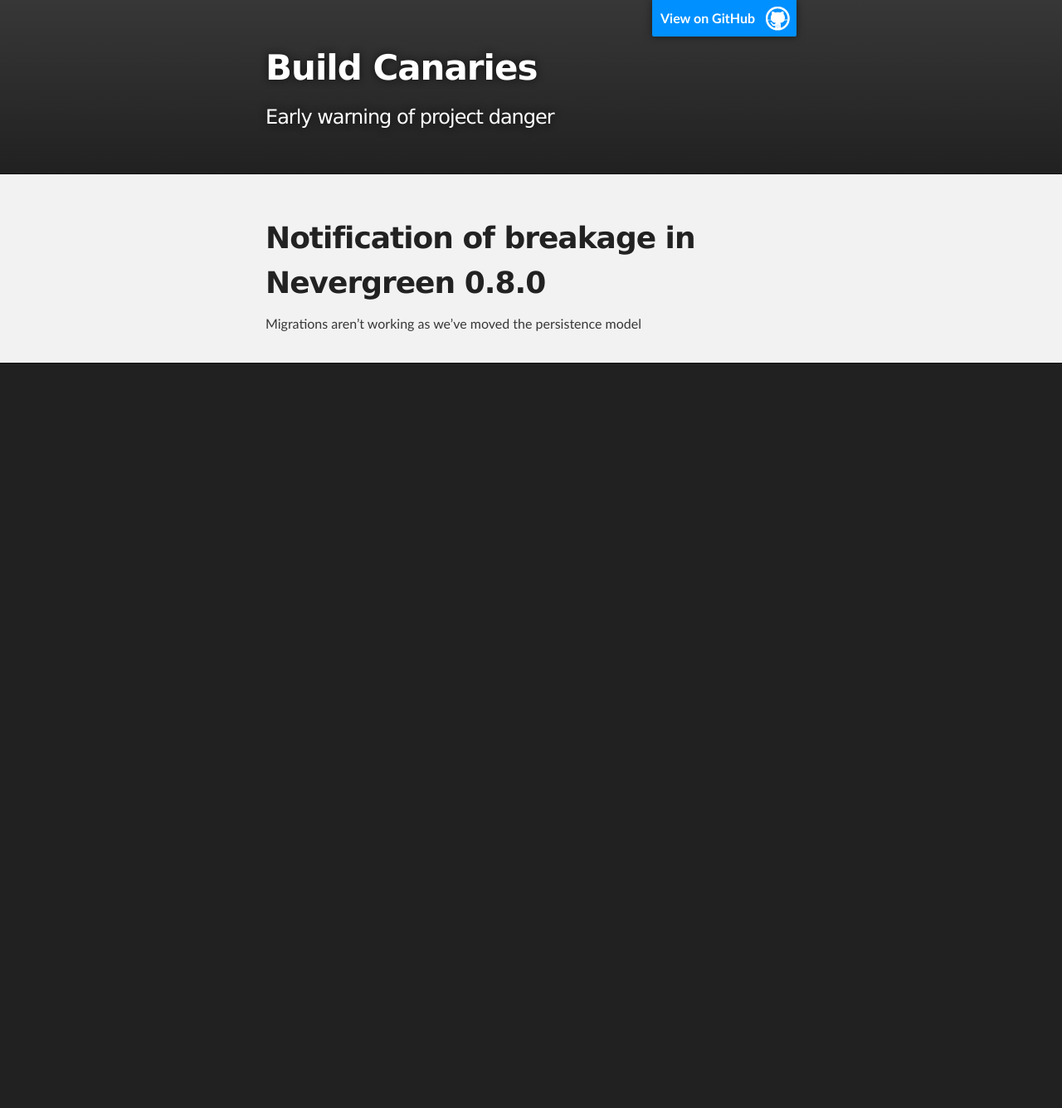
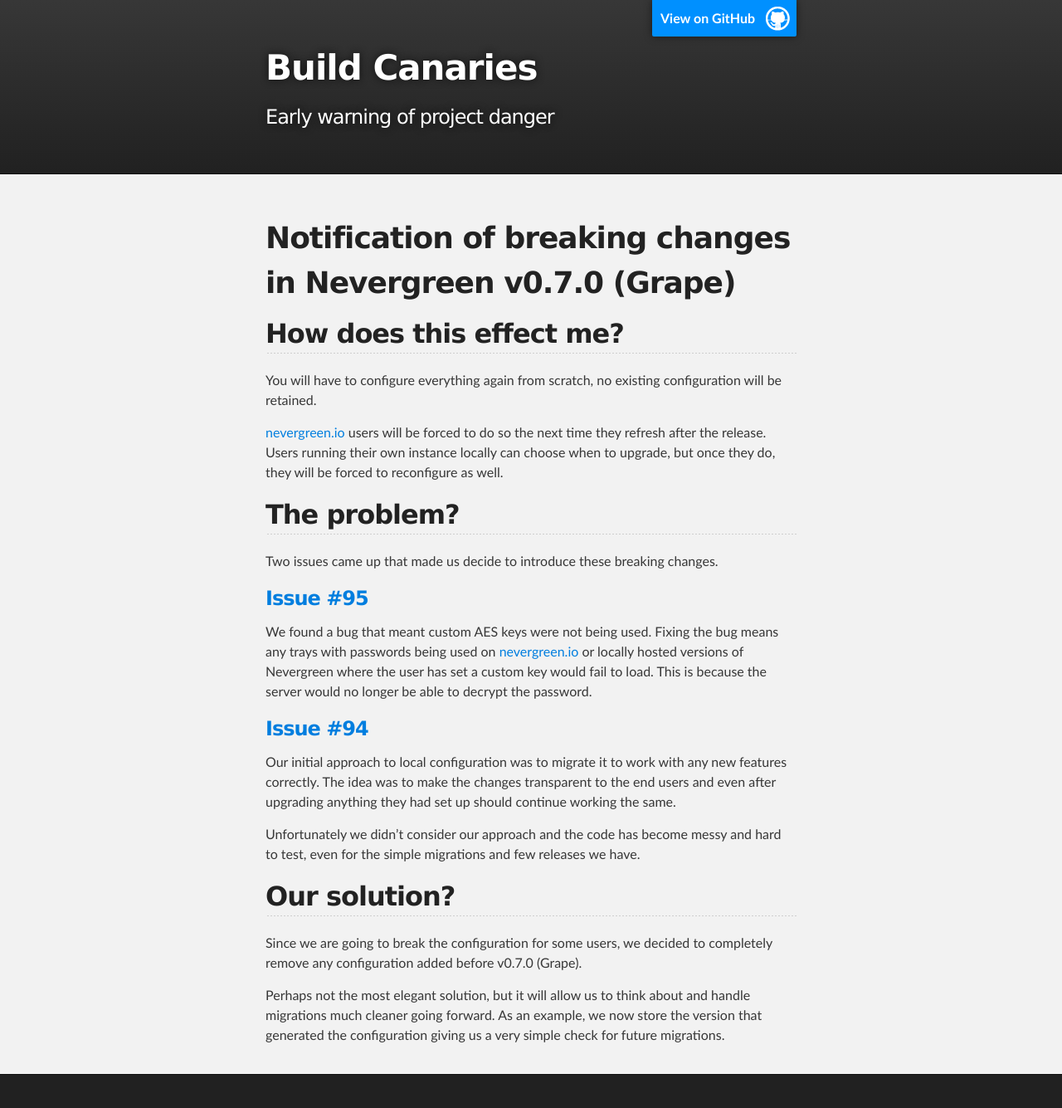
Before and after one commit to build-canaries/build-canaries.github.io, a Jekyll site: the page built from _posts/2015-07-15-breaking-changes.md, in a window 1280 px wide. Shown: the whole page at 83% size. Built offline with Jekyll 4.4.1, drawn with Linux system fonts in a browser that asks for light colours; before the commit the page ends 900 px from its top, so only the background shows below that.

Commit message:
Chris - Adds new blog post

```diff
--- a/_posts/2015-07-15-breaking-changes.md
+++ b/_posts/2015-07-15-breaking-changes.md
@@ -1,7 +1,42 @@
 ---
 layout: default
-title: Breaking changes in 0.8.0
+title: Breaking changes in Nevergreen v0.7.0 (Grape)
 ---
-<h1>Notification of breakage in Nevergreen 0.8.0</h1>
 
-Migrations aren't working as we've moved the persistence model
+# Notification of breaking changes in Nevergreen v0.7.0 (Grape)
+
+## How does this effect me?
+
+You will have to configure everything again from scratch, no existing configuration will be retained.
+
+[nevergreen.io](http://nevergreen.io) users will be forced to do so the next time they refresh after the release. Users
+running their own instance locally can choose when to upgrade, but once they do, they will be forced to reconfigure as
+well.
+
+## The problem?
+
+Two issues came up that made us decide to introduce these breaking changes.
+
+### [Issue \#95](https://github.com/build-canaries/nevergreen/issues/95)
+
+We found a bug that meant custom AES keys were not being used. Fixing the bug means any trays with passwords being used
+on [nevergreen.io](http://nevergreen.io) or locally hosted versions of Nevergreen where the user has set a custom key
+would fail to load. This is because the server would no longer be able to decrypt the password.
+
+### [Issue \#94](https://github.com/build-canaries/nevergreen/issues/94)
+
+Our initial approach to local configuration was to migrate it to work with any new features correctly. The idea
+was to make the changes transparent to the end users and even after upgrading anything they had set up should
+continue working the same.
+
+Unfortunately we didn't consider our approach and the code has become messy and hard to test, even for the simple
+migrations and few releases we have.
+
+## Our solution?
+
+Since we are going to break the configuration for some users, we decided to completely remove any configuration added
+before v0.7.0 (Grape).
+
+Perhaps not the most elegant solution, but it will allow us to think about and handle migrations much cleaner going
+forward. As an example, we now store the version that generated the configuration giving us a very simple check for
+future migrations.
```
Also changed, not shown: Gemfile.lock, 1 other file.
